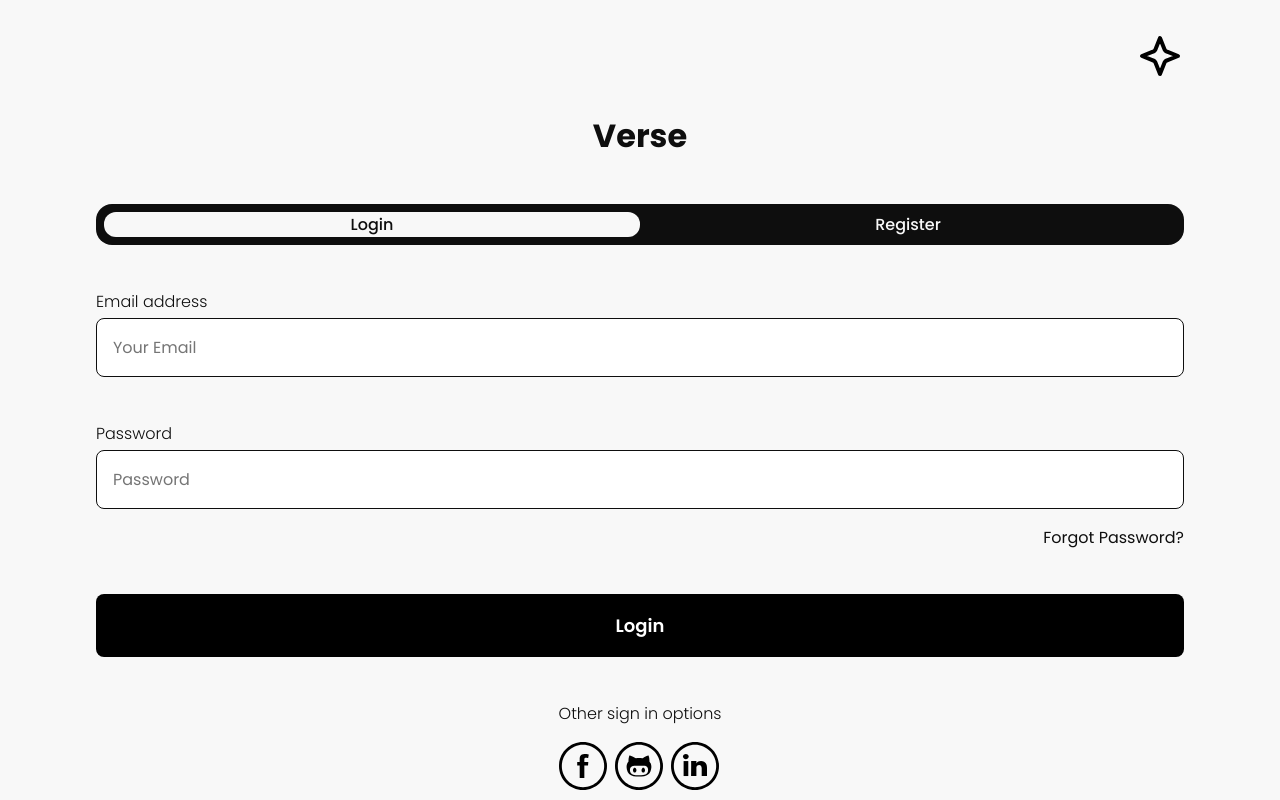
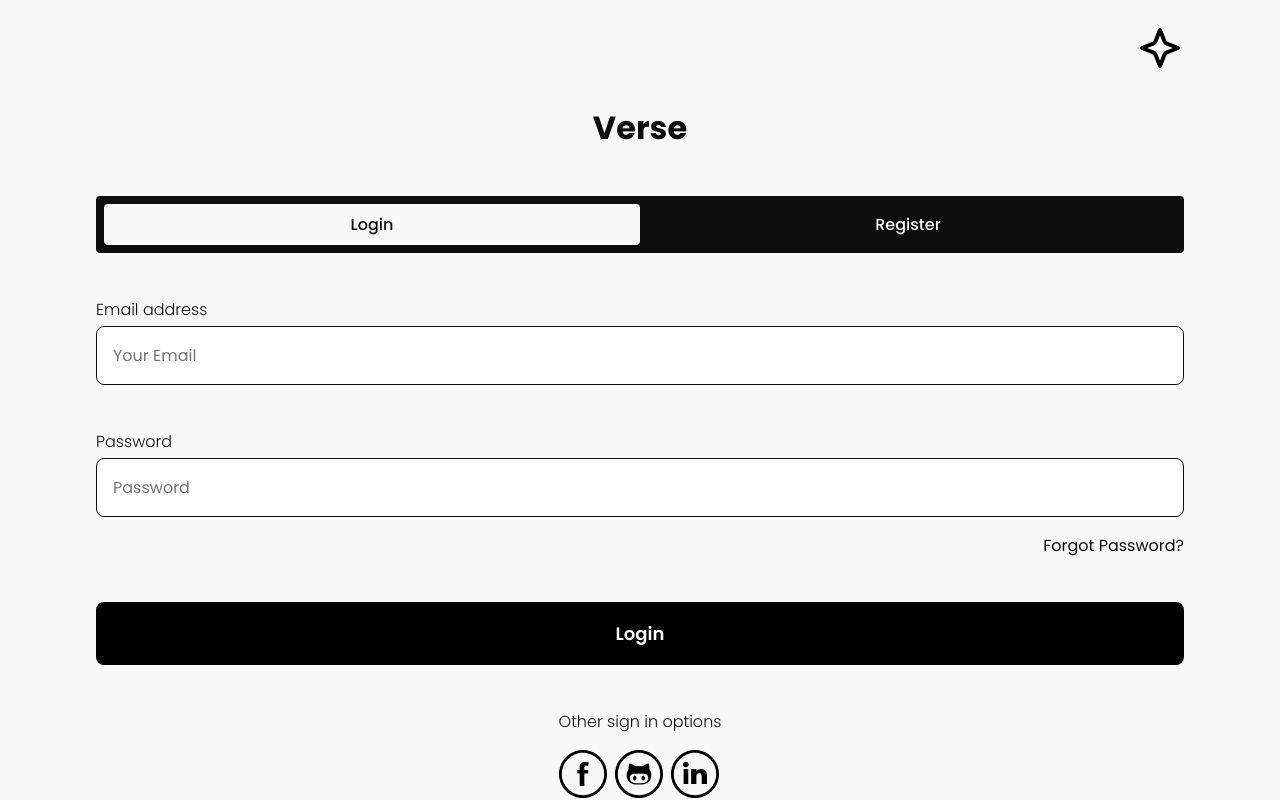
Before and after one commit to nolan-reilly/verse, a React (Vite) app: page / in a window 1280 px wide. Built offline with nearby package versions, Linux system fonts and the light colour scheme.

Commit message:
Change Login toggler

```diff
--- a/src/Login.jsx
+++ b/src/Login.jsx
@@ -6,7 +6,7 @@ export default function Login() {
 
   return (
     <div className="bg-white lg-flex vh-100 relative overflow-hidden">
-      <div className="container py-32 lg-px-64 flex flex-col gap-32">
+      <div className="container py-24 lg-px-64 flex flex-col gap-32">
         {/* Logo */}
         <div className="flex flex-row justify-end">
           <img className="width-48" src="./star.svg" alt="Star" />
@@ -16,10 +16,10 @@ export default function Login() {
         <div className="flex flex-col align-center gap-44 flex-1">
           <p className="color-black text-large weight-700">Verse</p>
 
-          <div className="flex flex-row justify-around bg-black full-width p-8 rounded-xl">
+          <div className="flex flex-row justify-around bg-black full-width p-8 py-8 rounded">
             <div
-              className={`flex-1 p-2 cursor-pointer ${
-                isLogin ? "bg-white rounded-lg" : "bg-black"
+              className={`flex-1 py-8 font-bold ${
+                isLogin ? "bg-white rounded" : "bg-black"
               }`}
               onClick={() => setIsLogin(true)}
             >
@@ -33,8 +33,8 @@ export default function Login() {
             </div>
 
             <div
-              className={`flex-1 p-2 cursor-pointer ${
-                !isLogin ? "bg-white rounded-lg" : "bg-black"
+              className={`flex-1 py-8 font-bold ${
+                !isLogin ? "bg-white rounded" : "bg-black"
               }`}
               onClick={() => setIsLogin(false)}
             >
```
